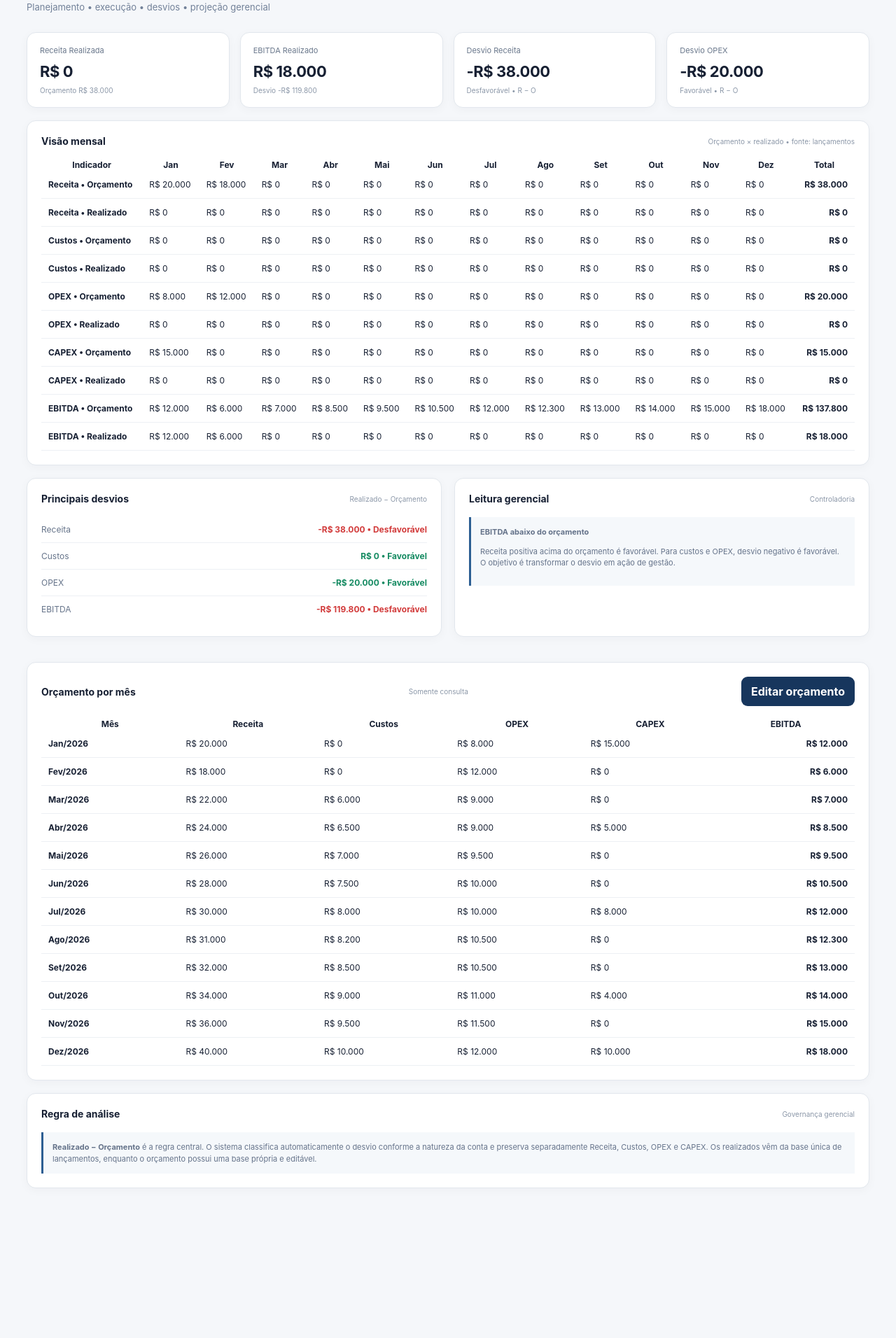
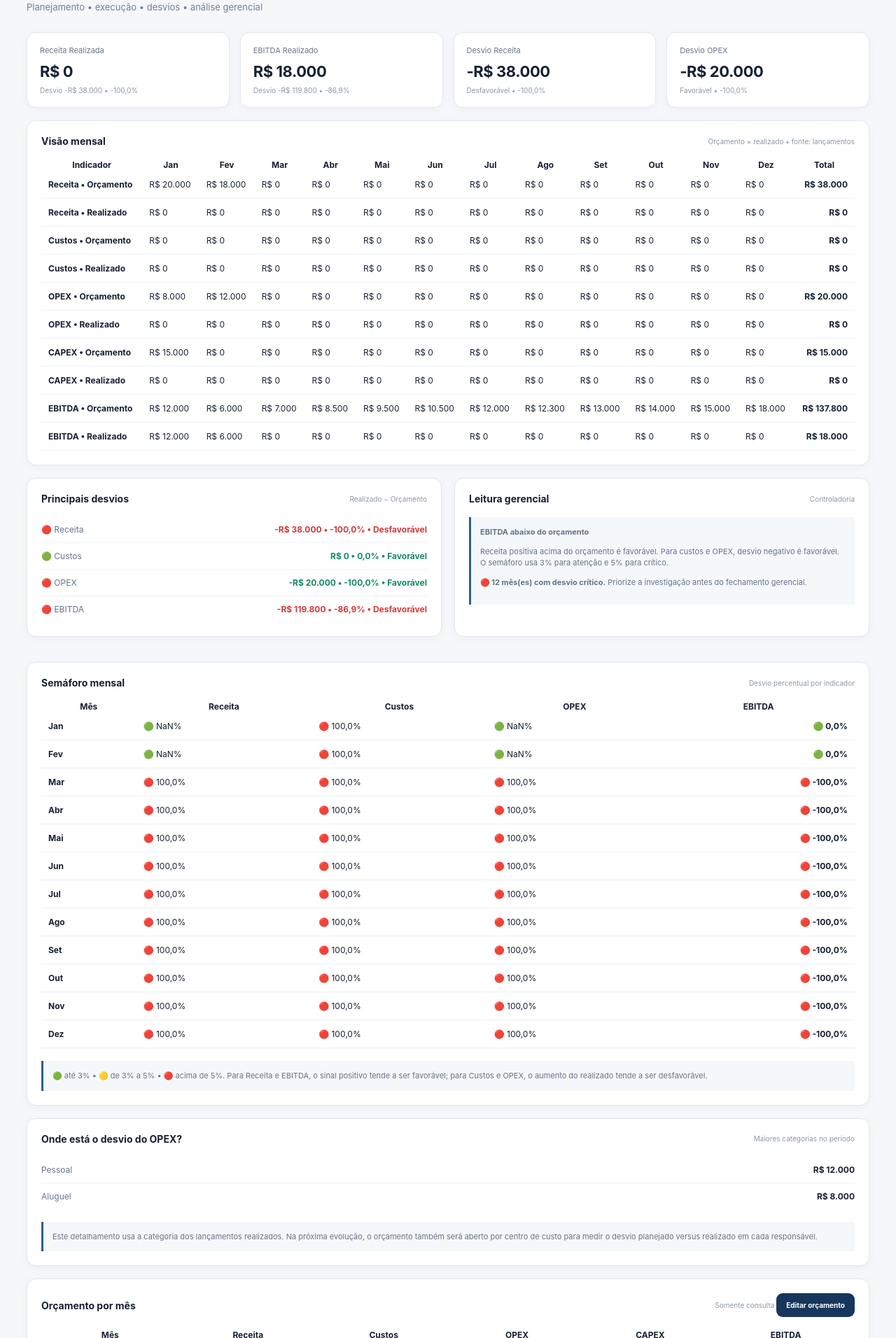
Before and after one commit to cardoso4009-byte/bp-financeiro-bi, a Next.js app: page /budget-realizado in a window 1280 px wide. Shown: the part 148-2060 px from the top of the page at 70% size. Before the commit the page ends 1914 px from the top, so only its background shows below. Built offline with nearby package versions, Linux system fonts and the light colour scheme.

Commit message:
feat: evolve budget vs realized deviation analysis

```diff
--- a/app/budget-realizado/page.tsx
+++ b/app/budget-realizado/page.tsx
@@ -9,9 +9,12 @@ import { readBudgetPlan, writeBudgetPlan } from '@/lib/budget-realizado-store'
 const brl = (n:number) => n.toLocaleString('pt-BR',{style:'currency',currency:'BRL',maximumFractionDigits:0})
 const pct = (n:number) => `${(n*100).toFixed(1).replace('.',',')}%`
 const months = initialBudget.map(r=>r.month)
+const thresholds = { warning: 0.03, critical: 0.05 }
 
 type Actual = { revenue:number; cost:number; opex:number; capex:number }
 type Row = BudgetPlan & Actual & { ebitdaBudget:number; ebitdaActual:number }
+type DeviationKind = 'revenue'|'expense'|'ebitda'
+type Severity = 'normal'|'attention'|'critical'
 
 function actualFor(entries:FinancialEntry[], monthIndex:number):Actual {
   const competence = `2026-${String(monthIndex+1).padStart(2,'0')}`
@@ -23,6 +26,17 @@ function actualFor(entries:FinancialEntry[], monthIndex:number):Actual {
   const opex = expenses.reduce((s,e)=>s+Math.abs(e.value),0)-cost
   return {revenue,cost,opex,capex}
 }
+
+function deviationPercent(actual:number,budget:number){ return budget===0 ? (actual===0?0:1) : (actual-budget)/Math.abs(budget) }
+function severity(kind:DeviationKind, deviation:number):Severity {
+  const rate = Math.abs(deviation)
+  if (rate >= thresholds.critical) return 'critical'
+  if (rate >= thresholds.warning) return 'attention'
+  return 'normal'
+}
+function isFavorable(kind:DeviationKind,value:number){ return kind==='expense' ? value<=0 : value>=0 }
+function severityLabel(s:Severity){ return s==='critical'?'Crítico':s==='attention'?'Atenção':'Normal' }
+function statusDot(s:Severity){ return s==='critical'?'🔴':s==='attention'?'🟡':'🟢' }
 
 export default function BudgetRealizado(){
   const [budget,setBudget]=useState<BudgetPlan[]>(initialBudget)
@@ -42,7 +56,22 @@ export default function BudgetRealizado(){
   const costVar=total('costActual')-total('cost')
   const opexVar=total('opexActual')-total('opex')
   const ebitdaVar=total('ebitdaActual')-total('ebitdaBudget')
-  const favorable=(kind:'revenue'|'expense'|'ebitda',v:number)=>kind==='expense'?v<=0:v>=0
+  const revenuePct=deviationPercent(total('revenueActual'),total('revenue'))
+  const costPct=deviationPercent(total('costActual'),total('cost'))
+  const opexPct=deviationPercent(total('opexActual'),total('opex'))
+  const ebitdaPct=deviationPercent(total('ebitdaActual'),total('ebitdaBudget'))
+  const monthlyAlerts=visible.map(r=>({month:r.month,revenue:deviationPercent(r.revenueActual,r.revenue),cost:deviationPercent(r.costActual,r.cost),opex:deviationPercent(r.opexActual,r.opex),ebitda:deviationPercent(r.ebitdaActual,r.ebitdaBudget)}))
+  const criticalMonths=monthlyAlerts.filter(m=>[severity('revenue',m.revenue),severity('expense',m.cost),severity('expense',m.opex),severity('ebitda',m.ebitda)].includes('critical'))
+
+  const opexByCategory=useMemo(()=>{
+    const competenceSet=new Set(visible.map((_,i)=>`2026-${String(start+i+1).padStart(2,'0')}`))
+    const map=new Map<string,number>()
+    entries.filter(e=>e.type==='Despesa' && competenceSet.has(e.competence)).forEach(e=>{
+      const isCost=/(cmv|custo|produção|producao|mercadoria|serviço direto|servico direto)/i.test(`${e.category} ${e.description}`)
+      if(!isCost){ const key=e.category?.trim() || 'Sem categoria'; map.set(key,(map.get(key)||0)+Math.abs(e.value)) }
+    })
+    return [...map.entries()].sort((a,b)=>b[1]-a[1]).slice(0,6)
+  },[entries,visible,start])
 
   function updateBudget(index:number,field:'revenue'|'cost'|'opex'|'capex',value:string){
     const numeric=Number(value.replace(',','.'))
@@ -51,9 +80,9 @@ export default function BudgetRealizado(){
   }
 
   return <main className="content" style={{marginLeft:0,width:'100%',maxWidth:1450,margin:'0 auto'}}>
-    <header><div><small>PLANEJAMENTO E CONTROLADORIA</small><h1>Orçamento × Realizado</h1><p>Planejamento • execução • desvios • projeção gerencial</p></div><div className="period-controls"><label>Período de análise</label><div><select value={start} onChange={e=>setStart(Number(e.target.value))}>{months.map((m,i)=><option key={m} value={i}>Início: {m}/2026</option>)}</select><select value={end} onChange={e=>setEnd(Math.max(start,Number(e.target.value)))}>{months.map((m,i)=><option key={m} value={i}>Fim: {m}/2026</option>)}</select></div></div></header>
+    <header><div><small>PLANEJAMENTO E CONTROLADORIA</small><h1>Orçamento × Realizado</h1><p>Planejamento • execução • desvios • análise gerencial</p></div><div className="period-controls"><label>Período de análise</label><div><select value={start} onChange={e=>setStart(Math.min(Number(e.target.value),end))}>{months.map((m,i)=><option key={m} value={i}>Início: {m}/2026</option>)}</select><select value={end} onChange={e=>setEnd(Math.max(start,Number(e.target.value)))}>{months.map((m,i)=><option key={m} value={i}>Fim: {m}/2026</option>)}</select></div></div></header>
 
-    <div className="cards"><Card title="Receita Realizada" value={total('revenueActual')} sub={`Orçamento ${brl(total('revenue'))}`}/><Card title="EBITDA Realizado" value={total('ebitdaActual')} sub={`Desvio ${brl(ebitdaVar)}`}/><Card title="Desvio Receita" value={revenueVar} sub={`${favorable('revenue',revenueVar)?'Favorável':'Desfavorável'} • R − O`}/><Card title="Desvio OPEX" value={opexVar} sub={`${favorable('expense',opexVar)?'Favorável':'Desfavorável'} • R − O`}/></div>
+    <div className="cards"><Card title="Receita Realizada" value={total('revenueActual')} sub={`Desvio ${brl(revenueVar)} • ${pct(revenuePct)}`}/><Card title="EBITDA Realizado" value={total('ebitdaActual')} sub={`Desvio ${brl(ebitdaVar)} • ${pct(ebitdaPct)}`}/><Card title="Desvio Receita" value={revenueVar} sub={`${isFavorable('revenue',revenueVar)?'Favorável':'Desfavorável'} • ${pct(revenuePct)}`}/><Card title="Desvio OPEX" value={opexVar} sub={`${isFavorable('expense',opexVar)?'Favorável':'Desfavorável'} • ${pct(opexPct)}`}/></div>
 
     <section className="panel wide"><div className="panel-title"><h2>Visão mensal</h2><span>Orçamento × realizado • fonte: lançamentos</span></div><div className="table-wrap"><table><thead><tr><th>Indicador</th>{visible.map(r=><th key={r.month}>{r.month}</th>)}<th>Total</th></tr></thead><tbody>
       <Line label="Receita • Orçamento" rows={visible} field="revenue" total={total('revenue')}/><Line label="Receita • Realizado" rows={visible} field="revenueActual" total={total('revenueActual')}/>
@@ -63,13 +92,17 @@ export default function BudgetRealizado(){
       <Line label="EBITDA • Orçamento" rows={visible} field="ebitdaBudget" total={total('ebitdaBudget')}/><Line label="EBITDA • Realizado" rows={visible} field="ebitdaActual" total={total('ebitdaActual')}/>
     </tbody></table></div></section>
 
-    <div className="grid"><section className="panel"><div className="panel-title"><h2>Principais desvios</h2><span>Realizado − Orçamento</span></div><div className="rows"><Deviation label="Receita" value={revenueVar} favorable={favorable('revenue',revenueVar)}/><Deviation label="Custos" value={costVar} favorable={favorable('expense',costVar)}/><Deviation label="OPEX" value={opexVar} favorable={favorable('expense',opexVar)}/><Deviation label="EBITDA" value={ebitdaVar} favorable={favorable('ebitda',ebitdaVar)}/></div></section><section className="panel"><div className="panel-title"><h2>Leitura gerencial</h2><span>Controladoria</span></div><div className="note"><strong>{ebitdaVar>=0?'EBITDA acima do orçamento':'EBITDA abaixo do orçamento'}</strong><p>Receita positiva acima do orçamento é favorável. Para custos e OPEX, desvio negativo é favorável. O objetivo é transformar o desvio em ação de gestão.</p></div></section></div>
+    <div className="grid"><section className="panel"><div className="panel-title"><h2>Principais desvios</h2><span>Realizado − Orçamento</span></div><div className="rows"><Deviation label="Receita" value={revenueVar} budget={total('revenue')} kind="revenue"/><Deviation label="Custos" value={costVar} budget={total('cost')} kind="expense"/><Deviation label="OPEX" value={opexVar} budget={total('opex')} kind="expense"/><Deviation label="EBITDA" value={ebitdaVar} budget={total('ebitdaBudget')} kind="ebitda"/></div></section><section className="panel"><div className="panel-title"><h2>Leitura gerencial</h2><span>Controladoria</span></div><div className="note"><strong>{ebitdaVar>=0?'EBITDA acima do orçamento':'EBITDA abaixo do orçamento'}</strong><p>Receita positiva acima do orçamento é favorável. Para custos e OPEX, desvio negativo é favorável. O semáforo usa 3% para atenção e 5% para crítico.</p>{criticalMonths.length>0&&<p><strong>{statusDot('critical')} {criticalMonths.length} mês(es) com desvio crítico.</strong> Priorize a investigação antes do fechamento gerencial.</p>}</div></section></div>
 
-    <section className="panel wide"><div className="panel-title"><h2>Orçamento por mês</h2><span>{editing?'Edição habilitada':'Somente consulta'}</span><button className="primary-btn" onClick={()=>setEditing(v=>!v)}>{editing?'Concluir edição':'Editar orçamento'}</button></div><div className="table-wrap"><table><thead><tr><th>Mês</th><th>Receita</th><th>Custos</th><th>OPEX</th><th>CAPEX</th><th>EBITDA</th></tr></thead><tbody>{budget.map((r,i)=><tr key={r.month}><td><b>{r.month}/2026</b></td>{(['revenue','cost','opex','capex'] as const).map(field=><td key={field}>{editing?<input inputMode="decimal" value={r[field]} onChange={e=>updateBudget(i,field,e.target.value)} style={{width:120}}/>:brl(r[field])}</td>)}<td><b>{brl(r.revenue-r.cost-r.opex)}</b></td></tr>)}</tbody></table></div>{saved&&<div className="note">Orçamento salvo localmente no navegador. Na próxima evolução, essa base será migrada para persistência por empresa/usuário.</div>}</section>
+    <section className="panel wide"><div className="panel-title"><h2>Semáforo mensal</h2><span>Desvio percentual por indicador</span></div><div className="table-wrap"><table><thead><tr><th>Mês</th><th>Receita</th><th>Custos</th><th>OPEX</th><th>EBITDA</th></tr></thead><tbody>{monthlyAlerts.map(m=><tr key={m.month}><td><b>{m.month}</b></td><td>{statusDot(severity('revenue',m.revenue))} {pct(m.revenue)}</td><td>{statusDot(severity('expense',m.cost))} {pct(m.cost)}</td><td>{statusDot(severity('expense',m.opex))} {pct(m.opex)}</td><td>{statusDot(severity('ebitda',m.ebitda))} {pct(m.ebitda)}</td></tr>)}</tbody></table></div><div className="note">🟢 até 3% • 🟡 de 3% a 5% • 🔴 acima de 5%. Para Receita e EBITDA, o sinal positivo tende a ser favorável; para Custos e OPEX, o aumento do realizado tende a ser desfavorável.</div></section>
 
-    <section className="panel wide"><div className="panel-title"><h2>Regra de análise</h2><span>Governança gerencial</span></div><div className="note"><strong>Realizado − Orçamento</strong> é a regra central. O sistema classifica automaticamente o desvio conforme a natureza da conta e preserva separadamente Receita, Custos, OPEX e CAPEX. Os realizados vêm da base única de lançamentos, enquanto o orçamento possui uma base própria e editável.</div></section>
+    <section className="panel wide"><div className="panel-title"><h2>Onde está o desvio do OPEX?</h2><span>Maiores categorias no período</span></div>{opexByCategory.length===0?<div className="note">Não há despesas classificadas em OPEX no período selecionado.</div>:<div className="rows">{opexByCategory.map(([category,value])=><div className="row" key={category}><span>{category}</span><b>{brl(value)}</b></div>)}</div>}<div className="note">Este detalhamento usa a categoria dos lançamentos realizados. Na próxima evolução, o orçamento também será aberto por centro de custo para medir o desvio planejado versus realizado em cada responsável.</div></section>
+
+    <section className="panel wide"><div className="panel-title"><h2>Orçamento por mês</h2><span>{editing?'Edição habilitada':'Somente consulta'} <button className="primary-btn" onClick={()=>setEditing(v=>!v)}>{editing?'Concluir edição':'Editar orçamento'}</button></span></div><div className="table-wrap"><table><thead><tr><th>Mês</th><th>Receita</th><th>Custos</th><th>OPEX</th><th>CAPEX</th><th>EBITDA</th></tr></thead><tbody>{budget.map((r,i)=><tr key={r.month}><td><b>{r.month}/2026</b></td>{(['revenue','cost','opex','capex'] as const).map(field=><td key={field}>{editing?<input inputMode="decimal" value={r[field]} onChange={e=>updateBudget(i,field,e.target.value)} style={{width:120}}/>:brl(r[field])}</td>)}<td><b>{brl(r.revenue-r.cost-r.opex)}</b></td></tr>)}</tbody></table></div>{saved&&<div className="note">Orçamento salvo localmente no navegador. Na próxima evolução, essa base será migrada para persistência por empresa/usuário.</div>}</section>
+
+    <section className="panel wide"><div className="panel-title"><h2>Regra de análise</h2><span>Governança gerencial</span></div><div className="note"><strong>Realizado − Orçamento</strong> é a regra central. O sistema classifica automaticamente o desvio conforme a natureza da conta, mostra percentual e semáforo mensal e preserva separadamente Receita, Custos, OPEX e CAPEX. Os realizados vêm da base única de lançamentos, enquanto o orçamento possui uma base própria e editável.</div></section>
   </main>
 }
 function Line({label,rows,field,total}:{label:string;rows:Row[];field:keyof Row;total:number}){return <tr><td><b>{label}</b></td>{rows.map(r=><td key={r.month}>{brl(Number(r[field]||0))}</td>)}<td><b>{brl(total)}</b></td></tr>}
 function Card({title,value,sub}:{title:string;value:number;sub:string}){return <div className="card"><span>{title}</span><strong>{brl(value)}</strong><small>{sub}</small></div>}
-function Deviation({label,value,favorable}:{label:string;value:number;favorable:boolean}){return <div className="row"><span>{label}</span><b className={favorable?'positive':'negative'}>{brl(value)} • {favorable?'Favorável':'Desfavorável'}</b></div>}
+function Deviation({label,value,budget,kind}:{label:string;value:number;budget:number;kind:DeviationKind}){const p=deviationPercent(value+budget,budget);const fav=isFavorable(kind,value);const sev=severity(kind,p);return <div className="row"><span>{statusDot(sev)} {label}</span><b className={fav?'positive':'negative'}>{brl(value)} • {pct(p)} • {fav?'Favorável':'Desfavorável'}</b></div>}
```
